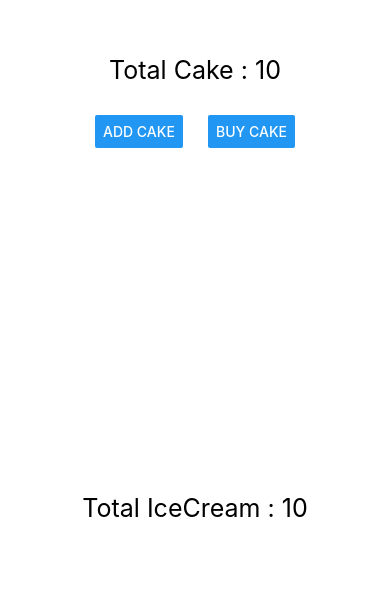
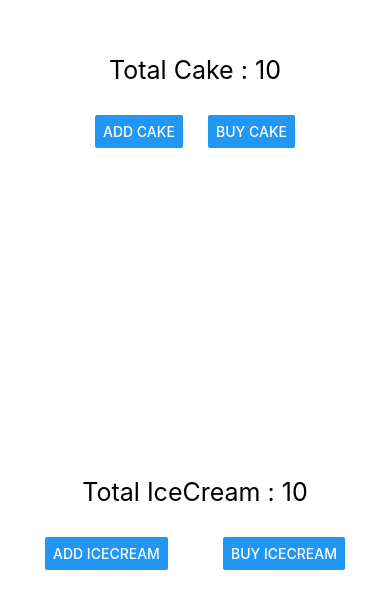
Before and after one commit to SuryaKarmakar/ReactNative-Redux, a React Native app: screen / in a window 390 px wide. Shown: the part 110-718 px from the top of the page. Built offline with nearby package versions, Linux system fonts and the light colour scheme.

Commit message:
use redux useDispatch for dispatch action

```diff
--- a/src/screens/IceCreamProductScreen/index.js
+++ b/src/screens/IceCreamProductScreen/index.js
@@ -7,12 +7,19 @@ import Styles from './styles';
 
 const IceCreamProductScreen = () => {
   const numberOfCake = useSelector(state => state?.numberOfCake);
+  const dispatch = useDispatch();
   return (
     <View style={Styles.container}>
       <Text style={Styles.textStyle}>Total IceCream : {numberOfCake}</Text>
       <View style={Styles.flexRowView}>
-        {/* <Button title="Add Cake" onPress={props.addCakeAction} />
-        <Button title="Buy Cake" onPress={props.buyCakeAction} /> */}
+        <Button
+          title="Add IceCream"
+          onPress={() => dispatch(addCakeAction())}
+        />
+        <Button
+          title="Buy IceCream"
+          onPress={() => dispatch(buyCakeAction())}
+        />
       </View>
     </View>
   );
--- a/src/screens/IceCreamProductScreen/styles.js
+++ b/src/screens/IceCreamProductScreen/styles.js
@@ -8,7 +8,7 @@ const Styles = StyleSheet.create({
   },
   flexRowView: {
     flexDirection: 'row',
-    width: 200,
+    width: 300,
     justifyContent: 'space-between',
   },
   textStyle: {
```
